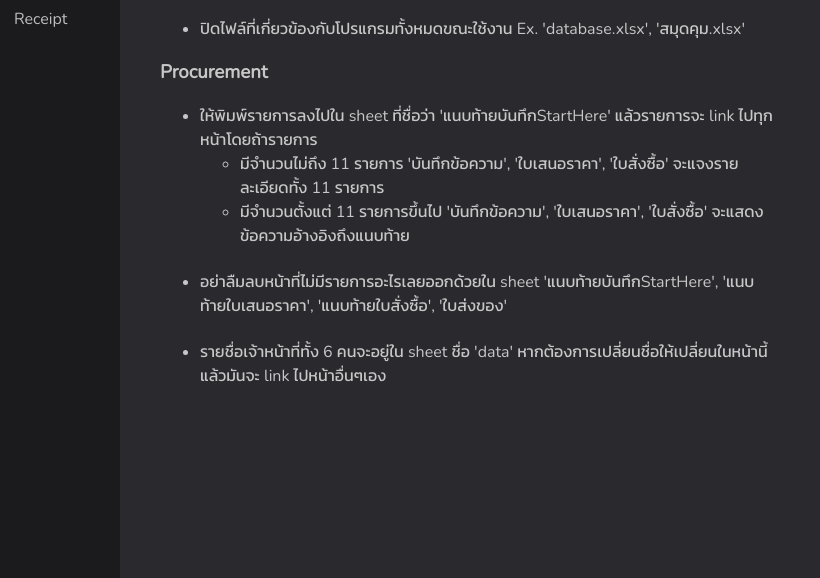
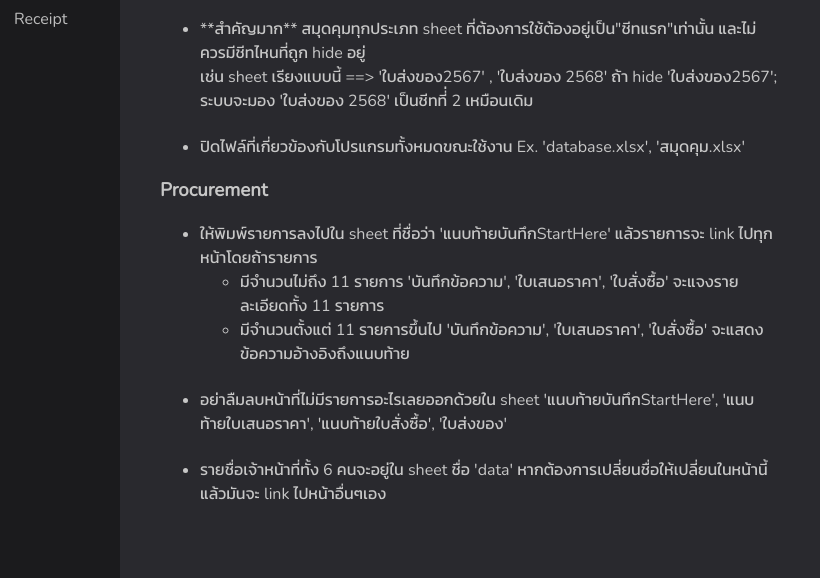
Before and after one commit to PhasitWo/mydoc, an Electron app: page templates/index.html in a window 820 px wide. Shown: the part 222-800 px from the top of the page. Drawn offline with nearby package versions, Linux system fonts and the light colour scheme; no server answers.

Commit message:
update welcome

```diff
--- a/templates/welcome.html
+++ b/templates/welcome.html
@@ -4,6 +4,9 @@
 <h2>คู่มือการใช้งาน</h2>
 <h3>MyDoc</h3>
 <ul>
+    <li>**สำคัญมาก** สมุดคุมทุกประเภท sheet ที่ต้องการใช้ต้องอยู่เป็น"ชีทแรก"เท่านั้น และไม่ควรมีชีทไหนที่ถูก hide อยู่ <br>
+        เช่น sheet เรียงแบบนี้ ==> 'ใบส่งของ2567' , 'ใบส่งของ 2568' ถ้า hide 'ใบส่งของ2567'; ระบบจะมอง 'ใบส่งของ 2568' เป็นชีทที่่ 2 เหมือนเดิม
+    </li><br>
     <li>ปิดไฟล์ที่เกี่ยวข้องกับโปรแกรมทั้งหมดขณะใช้งาน Ex. 'database.xlsx', 'สมุดคุม.xlsx'</li>
 </ul>
 <h3>Procurement</h3>
```
